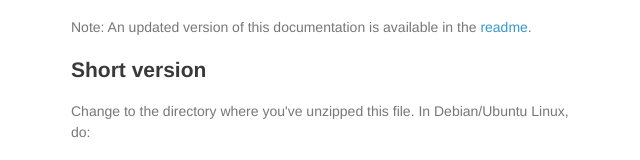
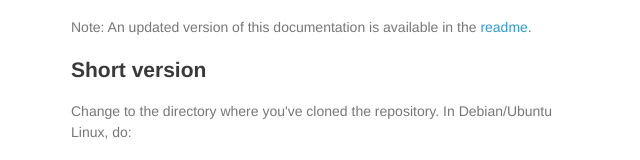
Before and after one commit to szostaklab/lcmsseq, a plain HTML site: page index.html in a window 1280 px wide. Shown: the part 919-1079 px from the top of the page, 499-1139 px from the left. Drawn offline with Linux system fonts and the light colour scheme.

Commit message:
Minor text edit

```diff
--- a/index.html
+++ b/index.html
@@ -60,7 +60,7 @@
 <h2>
 <a id="short-version" class="anchor" href="#short-version" aria-hidden="true"><span class="octicon octicon-link"></span></a>Short version</h2>
 
-<p>Change to the directory where you've unzipped this file.  In Debian/Ubuntu Linux, do:</p>
+<p>Change to the directory where you've cloned the repository.  In Debian/Ubuntu Linux, do:</p>
 
 <pre><code>$ sudo pip3 install numpy matplotlib pandas scipy patsy statsmodels
 ...
```
